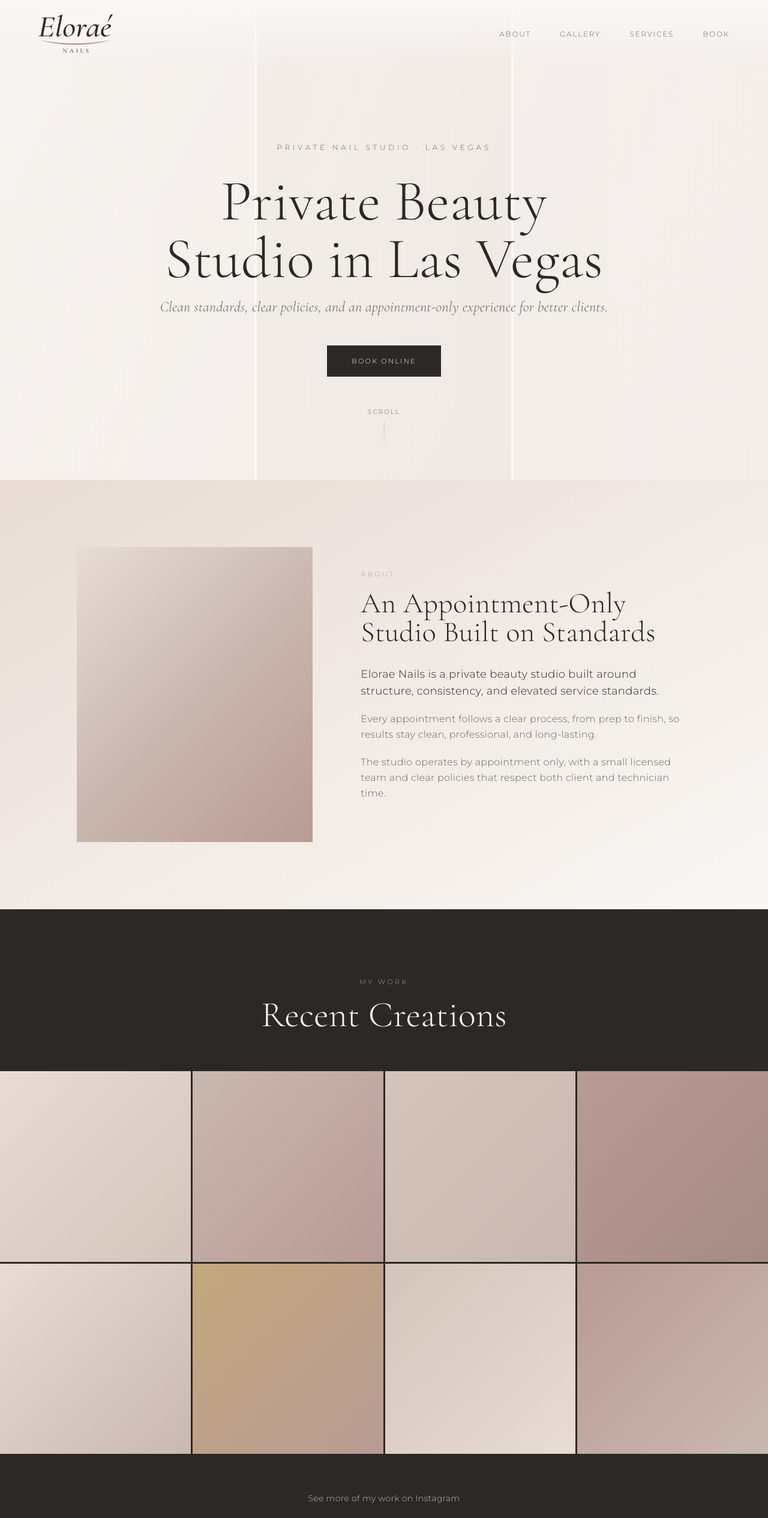
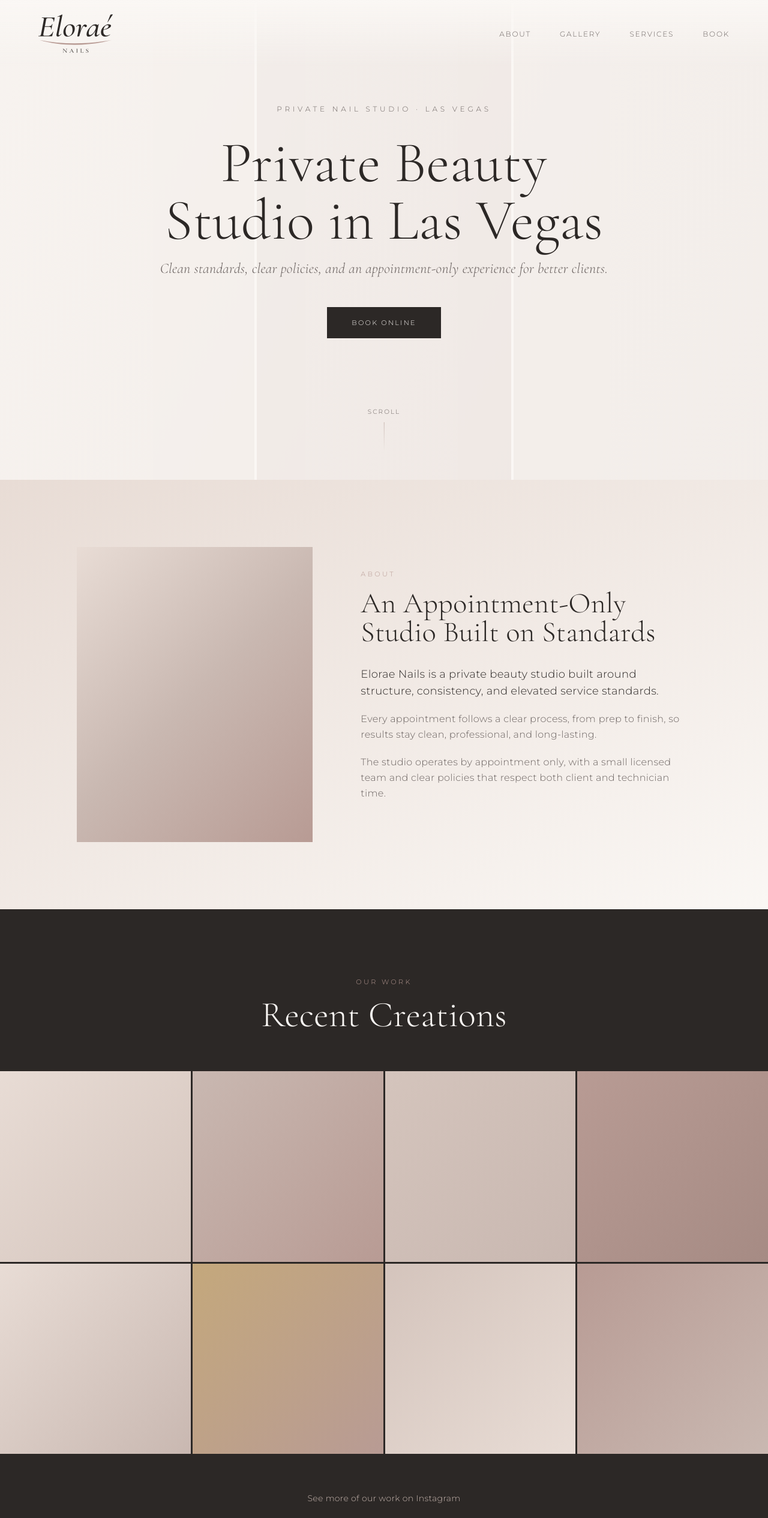
Before and after one commit to vizantirmarketing-alt/elorae-nails, a Next.js app: page / in a window 1280 px wide. Shown: the top 2531 px of the page at 60% size. Built offline with nearby package versions, Linux system fonts and the light colour scheme.

Commit message:
Update copy to use we/our instead of I/my

```diff
--- a/components/Gallery.tsx
+++ b/components/Gallery.tsx
@@ -3,7 +3,7 @@ export default function Gallery() {
     <section id="gallery" className="py-28 bg-charcoal">
       {/* Header */}
       <div className="text-center px-8 lg:px-16 mb-16">
-        <p className="text-[0.7rem] tracking-[0.3em] uppercase text-rose mb-4">My Work</p>
+        <p className="text-[0.7rem] tracking-[0.3em] uppercase text-rose mb-4">Our Work</p>
         <h2 className="font-serif text-4xl sm:text-5xl lg:text-6xl font-light text-cream">
           Recent Creations
         </h2>
@@ -39,7 +39,7 @@ export default function Gallery() {
 
       {/* CTA */}
       <div className="text-center pt-16 px-8">
-        <p className="text-mauve mb-6 text-sm">See more of my work on Instagram</p>
+        <p className="text-mauve mb-6 text-sm">See more of our work on Instagram</p>
         <a
           href="https://instagram.com/eloraenails"
           target="_blank"
--- a/components/Hero.tsx
+++ b/components/Hero.tsx
@@ -1,6 +1,6 @@
 export default function Hero() {
   return (
-    <section className="min-h-screen flex items-center justify-center text-center px-8 pt-32 pb-16 relative overflow-hidden bg-cream">
+    <section className="min-h-screen flex items-center justify-center text-center px-8 pt-40 lg:pt-0 pb-16 relative overflow-hidden bg-cream">
       {/* Background grid */}
       <div className="absolute inset-0 grid grid-cols-3 gap-1 opacity-[0.15] z-0">
         <div className="w-full h-full bg-gradient-to-br from-blush to-[#D4C4BC]" />
--- a/components/Services.tsx
+++ b/components/Services.tsx
@@ -103,7 +103,7 @@ export default function Services() {
         <div className="text-center mb-16">
           <p className="text-[0.7rem] tracking-[0.3em] uppercase text-rose mb-4">Services</p>
           <h2 className="font-serif text-4xl sm:text-5xl lg:text-6xl font-light text-charcoal">
-            What I Offer
+            What We Offer
           </h2>
         </div>
 
```
